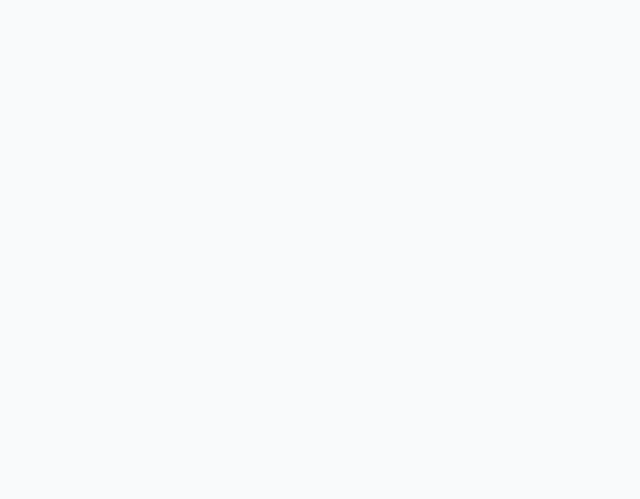
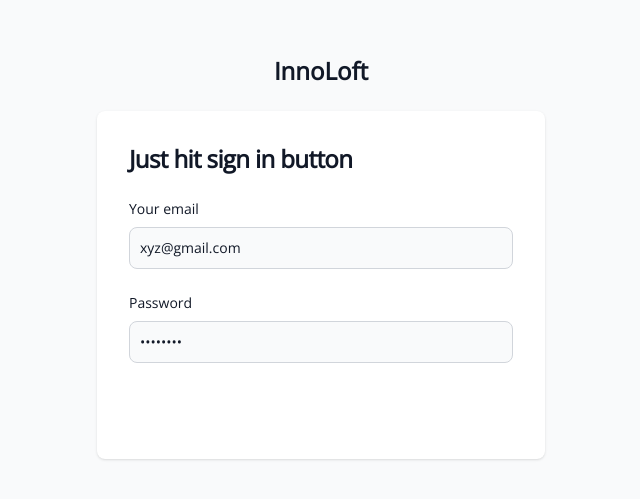
Before and after one commit to clintonjosephs/innoloft, a Next.js app: page / in a window 1280 px wide. Shown: the part 143-642 px from the top of the page, without its empty margins (319-959 px from the left). Built offline with nearby package versions, Linux system fonts and the light colour scheme.

Commit message:
Created a dummy signin screen for main

```diff
--- a/components/OfferingDetails.tsx
+++ b/components/OfferingDetails.tsx
@@ -12,8 +12,9 @@
   { ssr: false }
 );
 import 'react-draft-wysiwyg/dist/react-draft-wysiwyg.css';
-import { useDispatch } from 'react-redux';
+import { useDispatch, useSelector } from 'react-redux';
 import { setformData } from '../redux/product/formDataSlice';
+import { RootState } from '../redux/store';
 
 interface OfferingDetailsProps {
     handleSubmit?: React.MouseEventHandler<HTMLButtonElement> ;
@@ -23,12 +24,10 @@
 }
 
 const OfferingDetails: React.FC<OfferingDetailsProps> = ({ data, staticMapUrl, edit, handleSubmit }) => {
-  const initialContent = ContentState.createFromText(
-    stripTags(data.description)
-  );
-  const [editorState, setEditorState] = useState(
-    EditorState.createWithContent(initialContent)
-  );
+   const formNameData = useSelector((state: RootState) => state.form) || undefined;
+   const initialContent = ContentState.createFromText(stripTags(data.description));
+
+   const [editorState, setEditorState] = useState(EditorState.createWithContent(initialContent));
 
 
   const onEditorStateChange = (editorState: any) => {
@@ -40,7 +39,6 @@
 
   const handleNameChange = (event: any) => {
     const { name, value } = event.target;
-
     if (value.trim().length > 0) {
         dispatchFormUpdate(value)
     }
@@ -96,7 +94,7 @@
             <>
               <input
                 type="text"
-                defaultValue={data.name}
+                defaultValue={formNameData.name || ''}
                 placeholder="Offering name"
                 className="mt-2 w-full text-sm rounded border border-gray-300 px-2 py-1 mb-2"
                 onChange={handleNameChange}
--- a/pages/index.tsx
+++ b/pages/index.tsx
@@ -1,11 +1,68 @@
 import type { NextPage } from 'next';
+import { useRouter } from 'next/router';
 
 const Home: NextPage = () => {
+  const router = useRouter();
   return (
     <>
       <title>
         Join Our Frontend Team | Software Technology Company - Innoloft
       </title>
+
+      <section className="bg-gray-50 dark:bg-gray-900">
+        <div className="flex flex-col items-center justify-center px-6 py-8 mx-auto md:h-screen lg:py-0">
+          <a
+            href="#"
+            className="flex items-center mb-6 text-2xl font-semibold text-gray-900 dark:text-white"
+          >
+            InnoLoft
+          </a>
+          <div className="w-full bg-white rounded-lg shadow dark:border md:mt-0 sm:max-w-md xl:p-0 dark:bg-gray-800 dark:border-gray-700">
+            <div className="p-6 space-y-4 md:space-y-6 sm:p-8">
+              <h1 className="text-xl font-bold leading-tight tracking-tight text-gray-900 md:text-2xl dark:text-white">
+                Just hit sign in button
+              </h1>
+              <form className="space-y-4 md:space-y-6" action="#">
+                <div>
+                  <label
+                    htmlFor="email"
+                    className="block mb-2 text-sm font-medium text-gray-900 dark:text-white"
+                  >
+                    Your email
+                  </label>
+                  <input
+                    type="email"
+                    name="email"
+                    id="email"
+                    className="bg-gray-50 border border-gray-300 text-gray-900 sm:text-sm rounded-lg focus:ring-primary-600 focus:border-primary-600 block w-full p-2.5 dark:bg-gray-700 dark:border-gray-600 dark:placeholder-gray-400 dark:text-white dark:focus:ring-blue-500 dark:focus:border-blue-500"
+                    placeholder="name@company.com"
+                    defaultValue="xyz@gmail.com"
+                    required
+                  />
+                </div>
+                <div>
+                  <label
+                    htmlFor="password"
+                    className="block mb-2 text-sm font-medium text-gray-900 dark:text-white"
+                  >
+                    Password
+                  </label>
+                  <input
+                    type="password"
+                    name="password"
+                    id="password"
+                    placeholder="••••••••"
+                    className="bg-gray-50 border border-gray-300 text-gray-900 sm:text-sm rounded-lg focus:ring-primary-600 focus:border-primary-600 block w-full p-2.5 dark:bg-gray-700 dark:border-gray-600 dark:placeholder-gray-400 dark:text-white dark:focus:ring-blue-500 dark:focus:border-blue-500"
+                    required
+                    defaultValue="password"
+                  />
+                </div>
+                  <button type="button"  onClick={() => router.push('/products/[ids]', `/products/6781`)} className="w-full text-white bg-primary-600 hover:bg-primary-700 focus:ring-4 focus:outline-none focus:ring-primary-300 font-medium rounded-lg text-sm px-5 py-2.5 text-center dark:bg-primary-600 dark:hover:bg-primary-700 dark:focus:ring-primary-800">Sign in</button>
+              </form>
+            </div>
+          </div>
+        </div>
+      </section>
     </>
   );
 };
```
